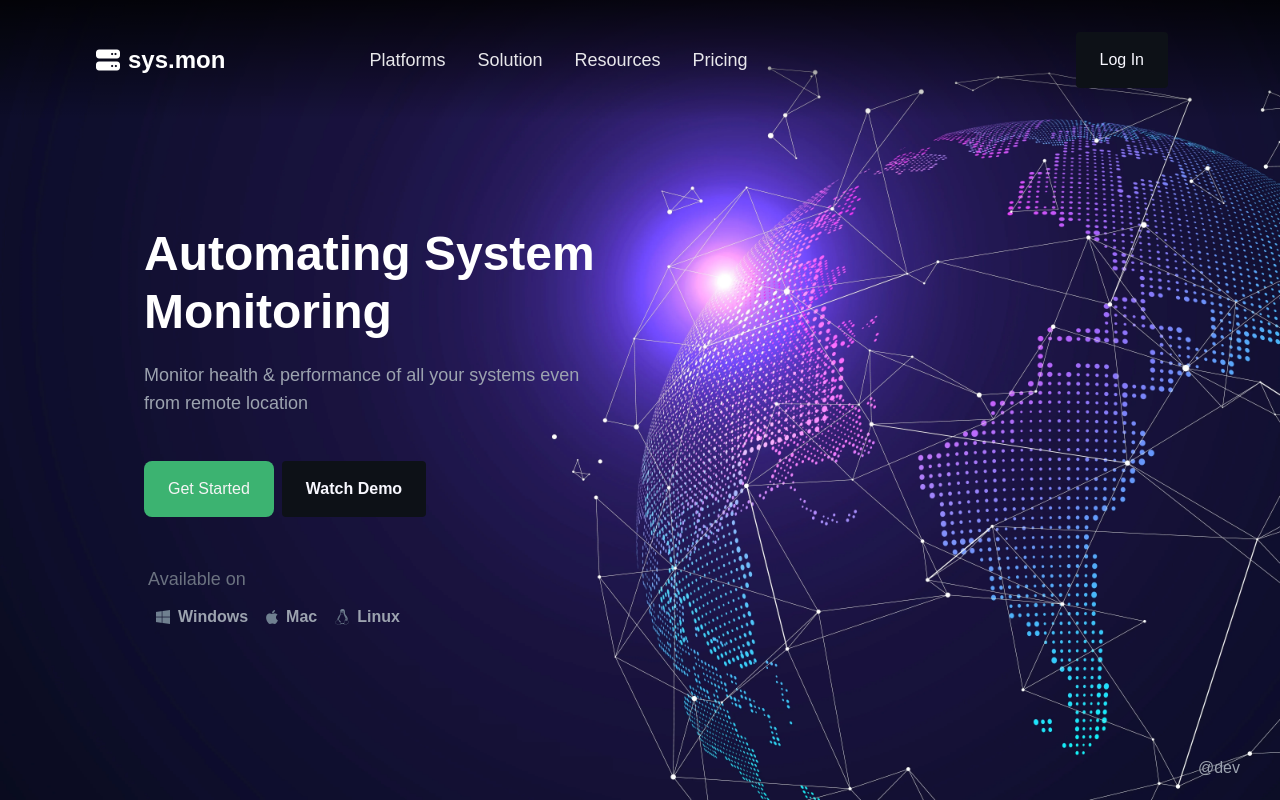
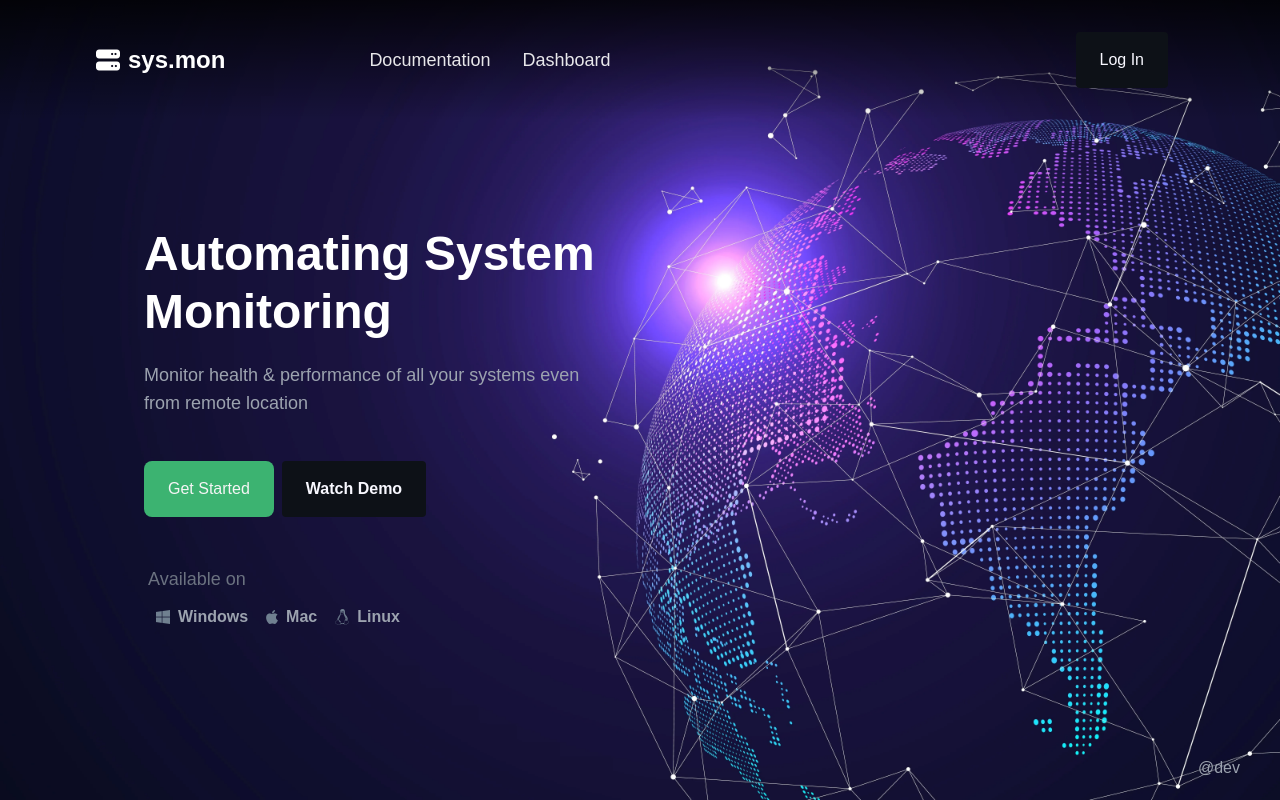
Before and after one commit to ishwarjagdale/sys.mon, a React (Create React App) app: page / in a window 1280 px wide. Built offline with nearby package versions, Linux system fonts and the light colour scheme; no server answers; a web font is replaced by a local one.

Commit message:
navigation urls on homepage directed to github

```diff
--- a/src/components/Navigation.js
+++ b/src/components/Navigation.js
@@ -9,10 +9,8 @@ function Navigation() {
             </a>
             <div id={"side-menu"} className={"items-center hidden w-full lg:flex"}>
                 <ul className={"nav-links flex items-center text-lg ml-32 mr-auto"}>
-                    <li><a href={"/"}>Platforms</a></li>
-                    <li><a href={"/"}>Solution</a></li>
-                    <li><a href={"/"}>Resources</a></li>
-                    <li><a href={"/"}>Pricing</a></li>
+                    <li><a href={"https://github.com/ishwarjagdale/sys.mon"}>Documentation</a></li>
+                    <li><a href={"/dashboard"}>Dashboard</a></li>
                 </ul>
                 <div className={"flex flex-col-reverse md:flex-row items-center"}>
                     <a href={"/login"} className={"px-4 md:p-0 md:mr-4 w-full md:w-fit"}><Button children={"Log In"} classList={"sec-btn hover:bg-gray-200 w-full"}/></a>
--- a/src/views/Dashboard/Sidebar.js
+++ b/src/views/Dashboard/Sidebar.js
@@ -73,10 +73,12 @@ class Sidebar extends React.Component {
             </ul>
             <hr className={"border-1 w-4"}/>
             <ul className={"flex flex-col items-start justify-center w-full"}>
-                <NavItem label={'documentation'} to={"https://github.com/ishwarjagdale/sys.mon"}>
-                    <i className={"fas fa-book"}/>
-                    <span>Documentation</span>
-                </NavItem>
+                <li aria-label={'documentation'}>
+                    <a href={"https://github.com/ishwarjagdale/sys.mon"} target={"_blank"}>
+                        <i className={"fas fa-book"}/>
+                        <span>Documentation</span>
+                    </a>
+                </li>
                 <NavItem label={'settings'} to={"/dashboard/settings"}>
                     <i className={"fas fa-gear"}/>
                     <span>Settings</span>
```
